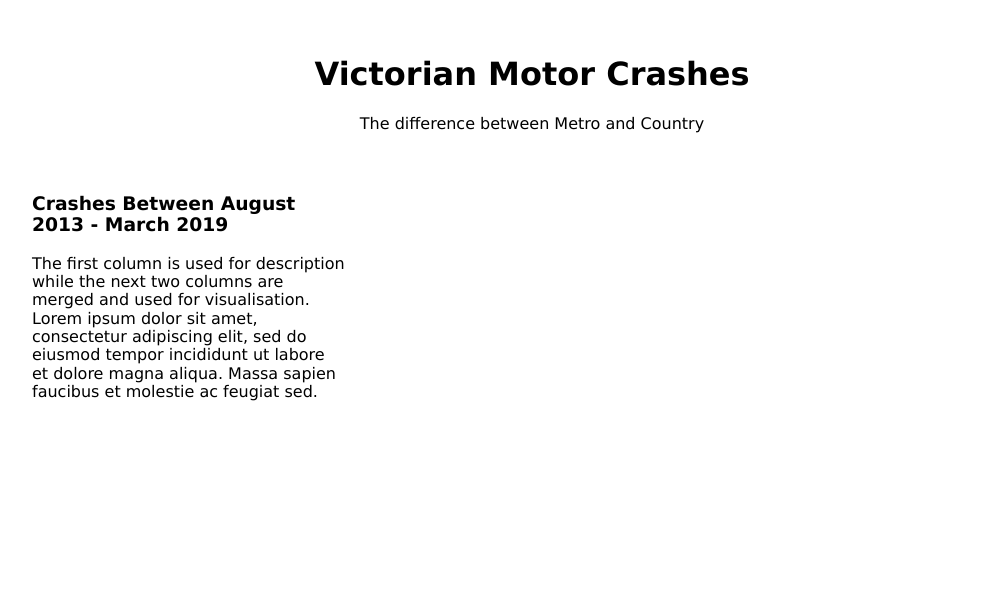
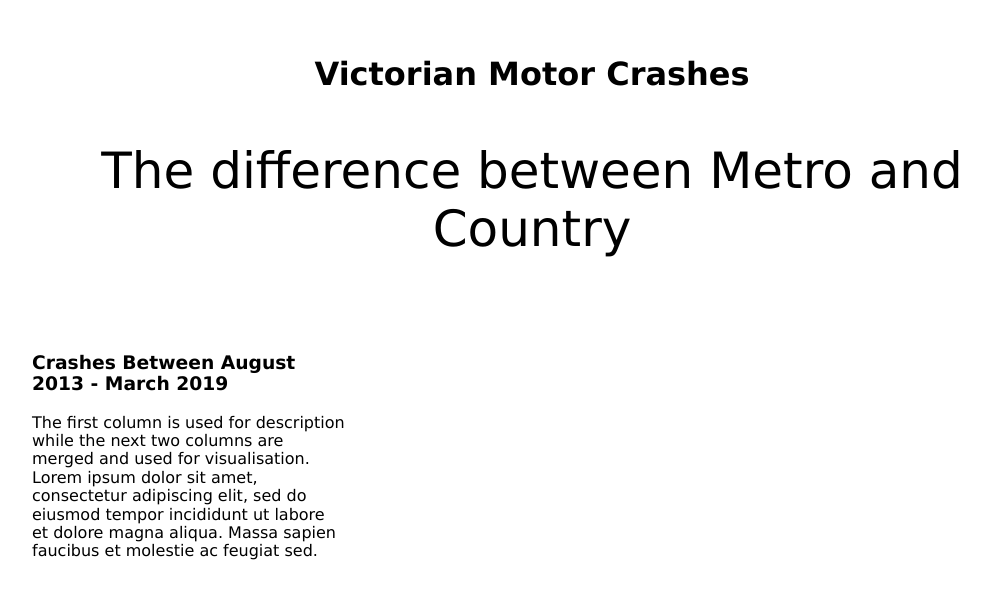
Before and after one commit to SayujMonash/FIT3179, a plain HTML site: page Assignment2.html in a window 1280 px wide. Shown: the whole page, without its empty margins (108-1098 px from the left). Drawn offline with nearby package versions, Linux system fonts and the light colour scheme; a script that the page names is missing.

Commit message:
Update Assignment2.html

```diff
--- a/Assignment2.html
+++ b/Assignment2.html
@@ -59,7 +59,7 @@
     <div class="pure-g">
       <div class="pure-u-1-1">
         <h1 style="text-align:center;">Victorian Motor Crashes</h1>
-        <p style="text-align:center;"font-size:50px;">The difference between Metro and Country</p>
+        <p style="text-align:center;font-size:50px;">The difference between Metro and Country</p>
       </div>
     </div>
     <!-- end pure grid group -->
@@ -69,7 +69,7 @@
         <div class="pure-u-1-3">
           <div class="description description-left">
             <h3>Crashes Between August 2013 - March 2019</h3>
-            <pstyle="text-align:center;"font-size:20px;">The first column is used for description while the next two columns are merged and used for visualisation. Lorem ipsum dolor sit amet, consectetur adipiscing elit, sed do eiusmod tempor incididunt ut labore et dolore magna aliqua. Massa sapien faucibus et molestie ac feugiat sed.</p>
+            <pstyle="font-size:35px;">The first column is used for description while the next two columns are merged and used for visualisation. Lorem ipsum dolor sit amet, consectetur adipiscing elit, sed do eiusmod tempor incididunt ut labore et dolore magna aliqua. Massa sapien faucibus et molestie ac feugiat sed.</p>
           </div>
         </div>
         <div class="pure-u-1-3">
```
